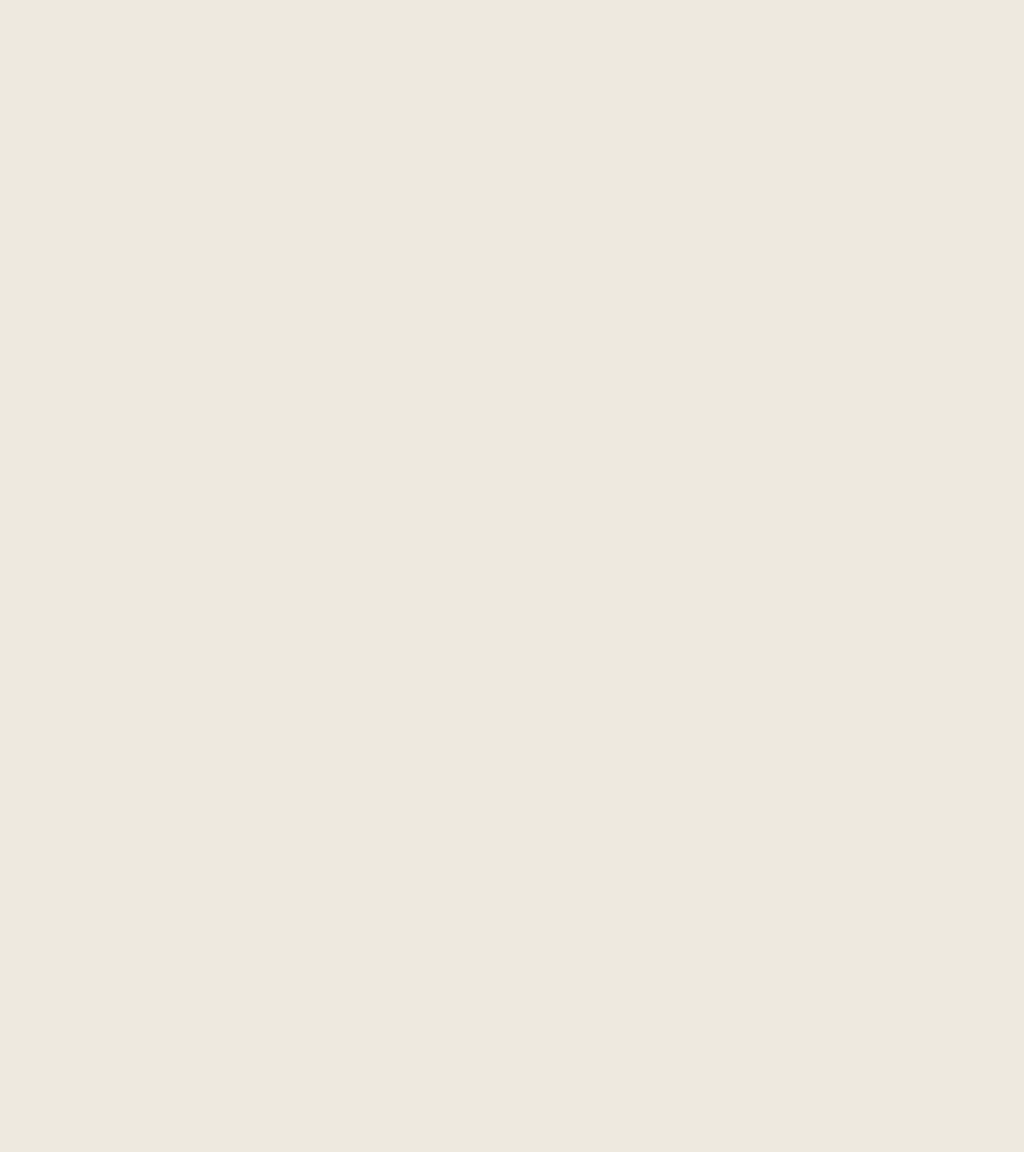
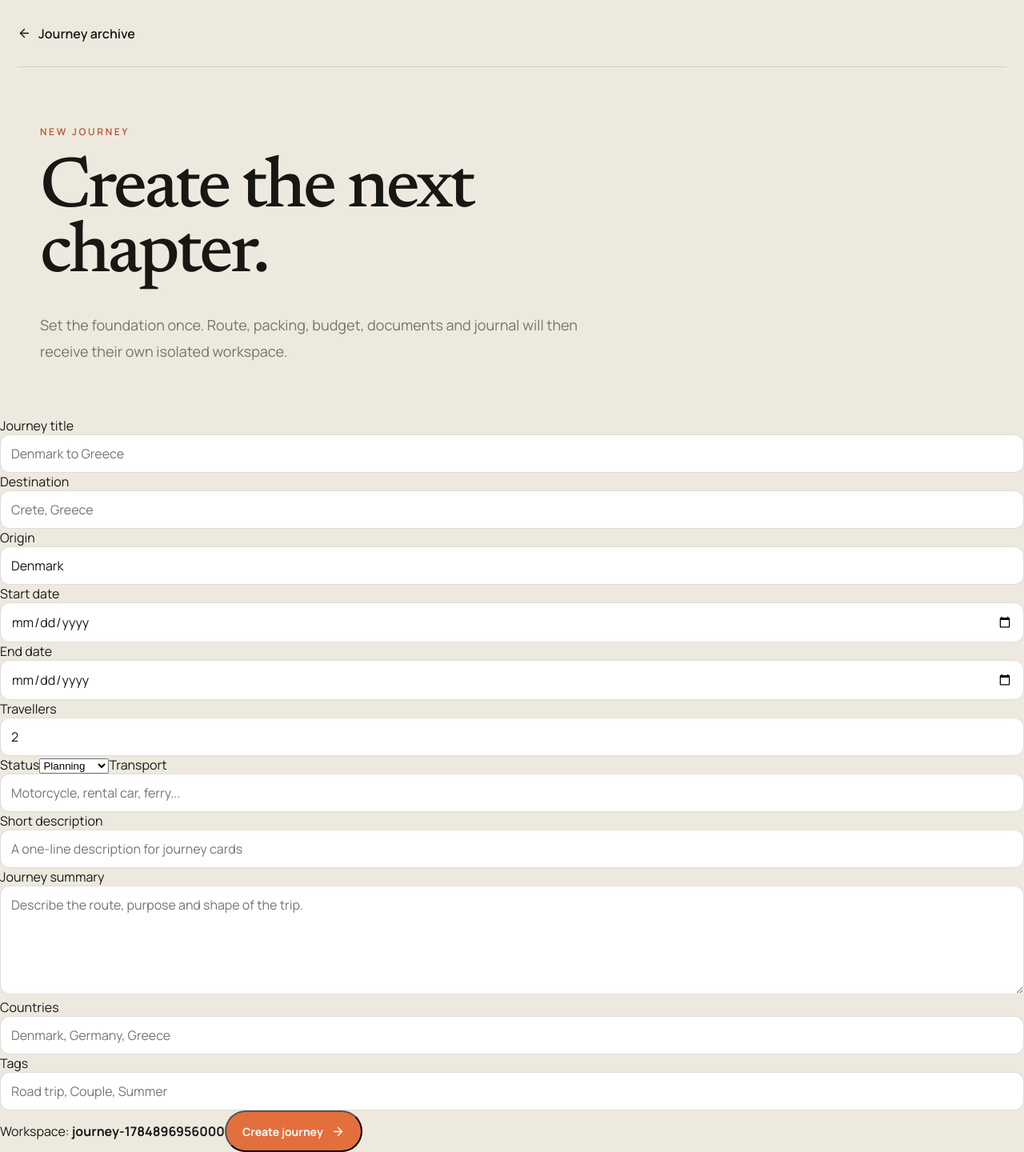
Before and after one commit to PrassasMichael/Two-Wheels-One-Way, a Next.js app: page /trips/new in a window 1280 px wide. Before the commit this address had no page. Shown: the whole page at 80% size. Before the commit the page ends 800 px from the top, so only its background shows below. Built offline with nearby package versions, Linux system fonts and the light colour scheme; a web font is replaced by a local one.

Commit message:
add create journey page

```diff
--- /dev/null
+++ b/app/trips/new/page.tsx
@@ -0,0 +1,13 @@
+import Link from "next/link";
+import { ArrowLeft } from "lucide-react";
+import TripEditor from "@/components/trip-editor";
+
+export default function NewTripPage() {
+  return (
+    <main className="archive-page workspace-page">
+      <header className="archive-page-header"><Link href="/trips"><ArrowLeft size={17} /> Journey archive</Link></header>
+      <section className="archive-page-hero compact-archive-hero"><p className="eyebrow dark">NEW JOURNEY</p><h1>Create the next<br />chapter.</h1><p>Set the foundation once. Route, packing, budget, documents and journal will then receive their own isolated workspace.</p></section>
+      <section className="trip-editor-shell"><TripEditor mode="create" /></section>
+    </main>
+  );
+}
```
